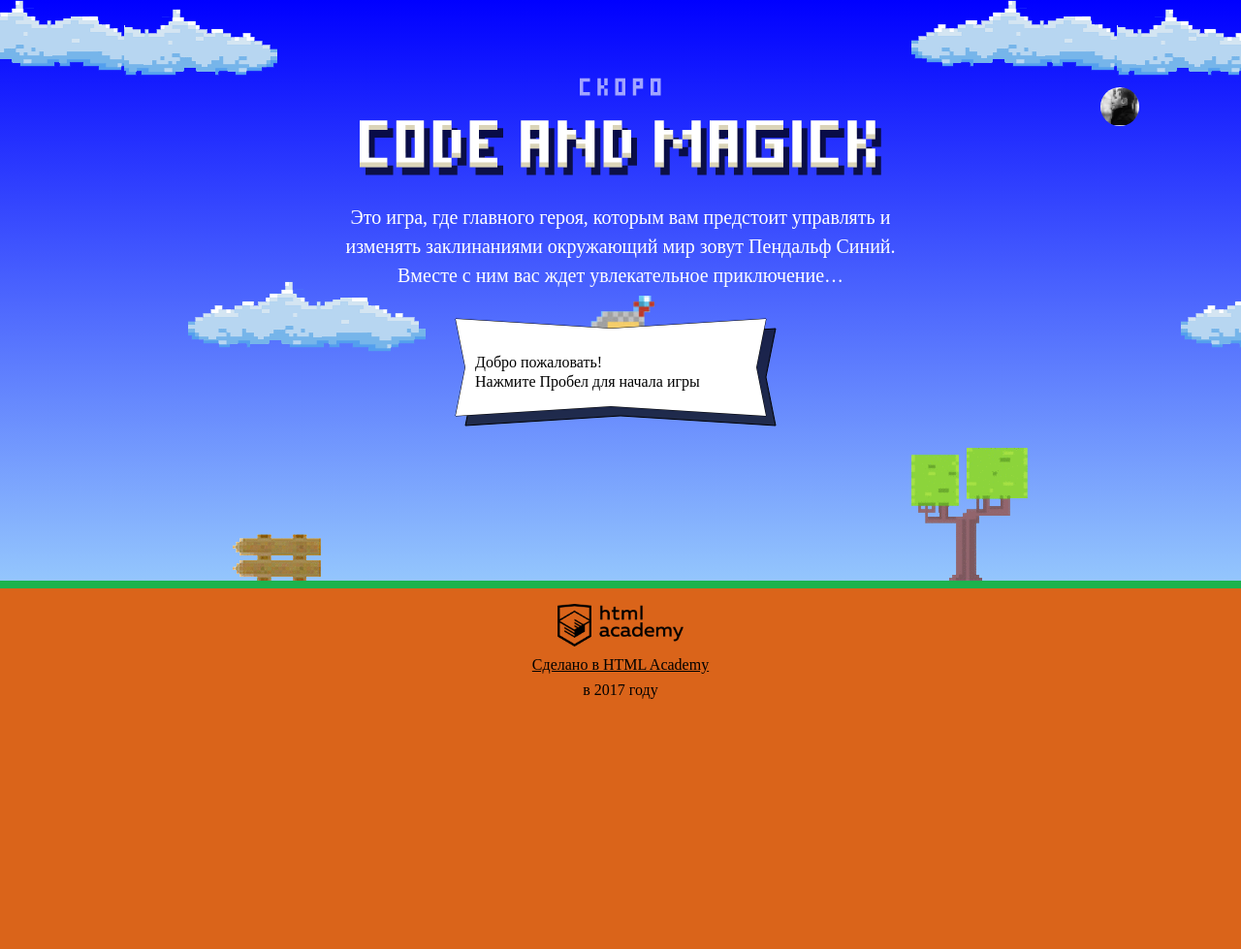
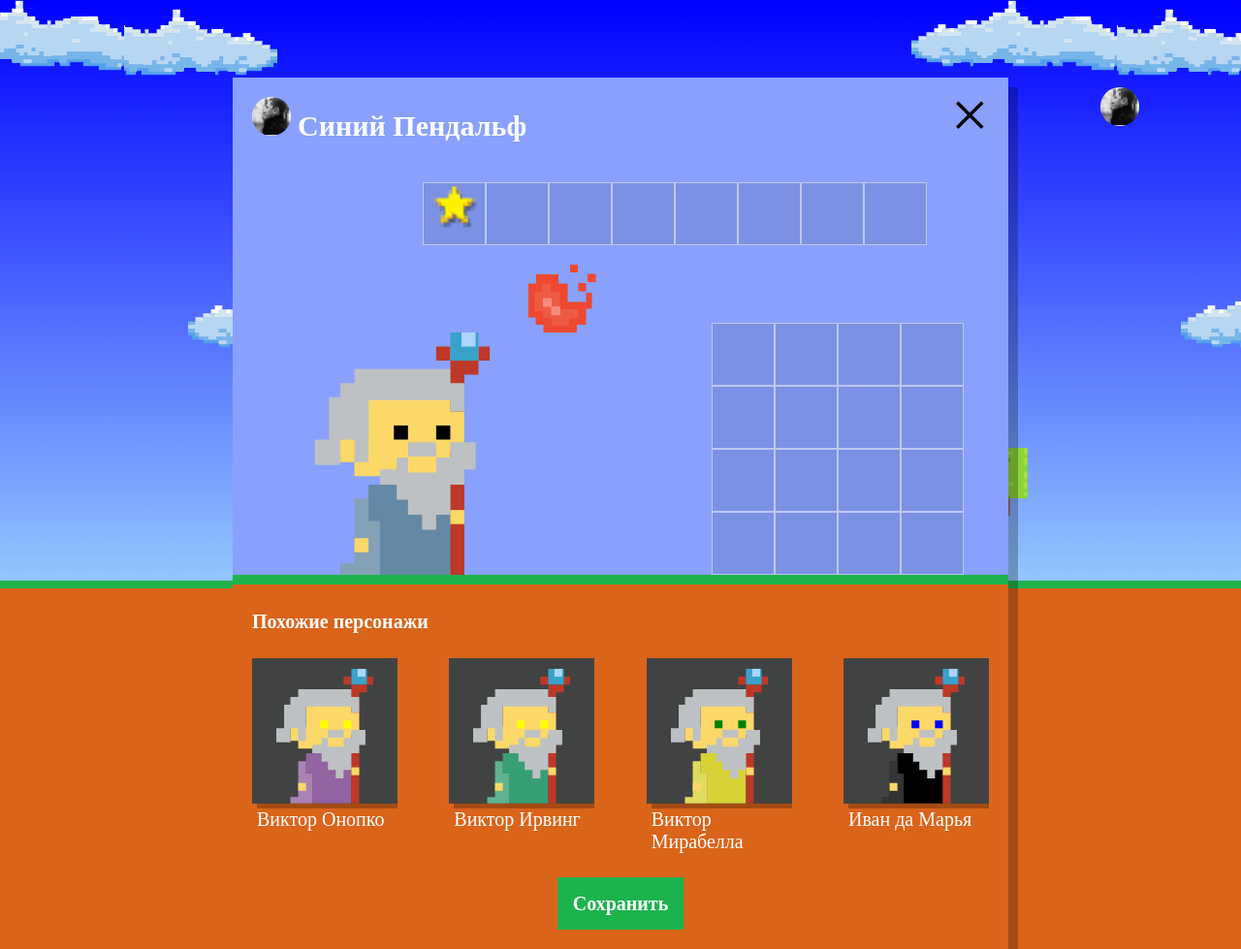
Before and after one commit to TheKrylov/719631-code-and-magick, a website: page index.html in a window 1280 px wide. Shown: the whole page at 97% size. Before the commit the page ends 800 px from the top, so only its background shows below. Drawn offline with Linux system fonts and the light colour scheme; a web font is replaced by a local one.

Commit message:
module3-task1

```diff
--- a/index.html
+++ b/index.html
@@ -206,6 +206,6 @@
 
 <script src="js/stat.js"></script>
 <script src="js/game.js"></script>
-
+<script src="js/setup.js"></script>
 </body>
 </html>
--- /dev/null
+++ b/js/setup.js
@@ -0,0 +1,55 @@
+'use strict';
+
+var userDialog = document.querySelector('.setup');
+var similarList = userDialog.querySelector('.setup-similar-list');
+var wizardTemplate = document.querySelector('#similar-wizard-template').content.querySelector('.setup-similar-item');
+
+// unHidden result
+userDialog.classList.remove('hidden');
+userDialog.querySelector('.setup-similar').classList.remove('hidden');
+
+// Get Random
+var getRandom = function (array) {
+  return array[Math.floor(Math.random() * array.length)];
+};
+
+// Create data
+var createWizards = function (quantity, names, lastNames, coatColors, eyeColors) {
+  var wizards = [];
+  for (var i = 0; i < quantity; i++) {
+    var wizard = {};
+    wizard.name = getRandom(names) + ' ' + getRandom(lastNames);
+    wizard.coatColor = getRandom(coatColors);
+    wizard.eyesColor = getRandom(eyeColors);
+    wizards[i] = wizard;
+  }
+  return wizards;
+};
+
+// Mocks
+var names = ['Иван', 'Хуан Себастьян', 'Мария', 'Кристоф', 'Виктор', 'Юлия', 'Люпита', 'Вашингтон'];
+var lastNames = ['да Марья', 'Верон', 'Мирабелла', 'Вальц', 'Онопко', 'Топольницкая', 'Нионго', 'Ирвинг'];
+var coatColors = ['rgb(101, 137, 164)', 'rgb(241, 43, 107)', 'rgb(146, 100, 161)', 'rgb(56, 159, 117)', 'rgb(215, 210, 55)', 'rgb(0, 0, 0)'];
+var eyeColors = ['black', 'red', 'blue', 'yellow', 'green'];
+var quantity = 4;
+
+// Generate data
+var wizardsData = createWizards(quantity, names, lastNames, coatColors, eyeColors);
+
+// Create Wizzard
+var createWizard = function (wizard) {
+  var wizardElement = wizardTemplate.cloneNode(true);
+  wizardElement.querySelector('.setup-similar-label').textContent = wizard.name;
+  wizardElement.querySelector('.wizard-coat').style.fill = wizard.coatColor;
+  wizardElement.querySelector('.wizard-eyes').style.fill = wizard.eyesColor;
+  return wizardElement;
+};
+
+
+// Create Fragment
+var fragment = document.createDocumentFragment();
+for (var i = 0; i < quantity; i++) {
+  fragment.appendChild(createWizard(wizardsData[i]));
+}
+
+similarList.appendChild(fragment);
```
